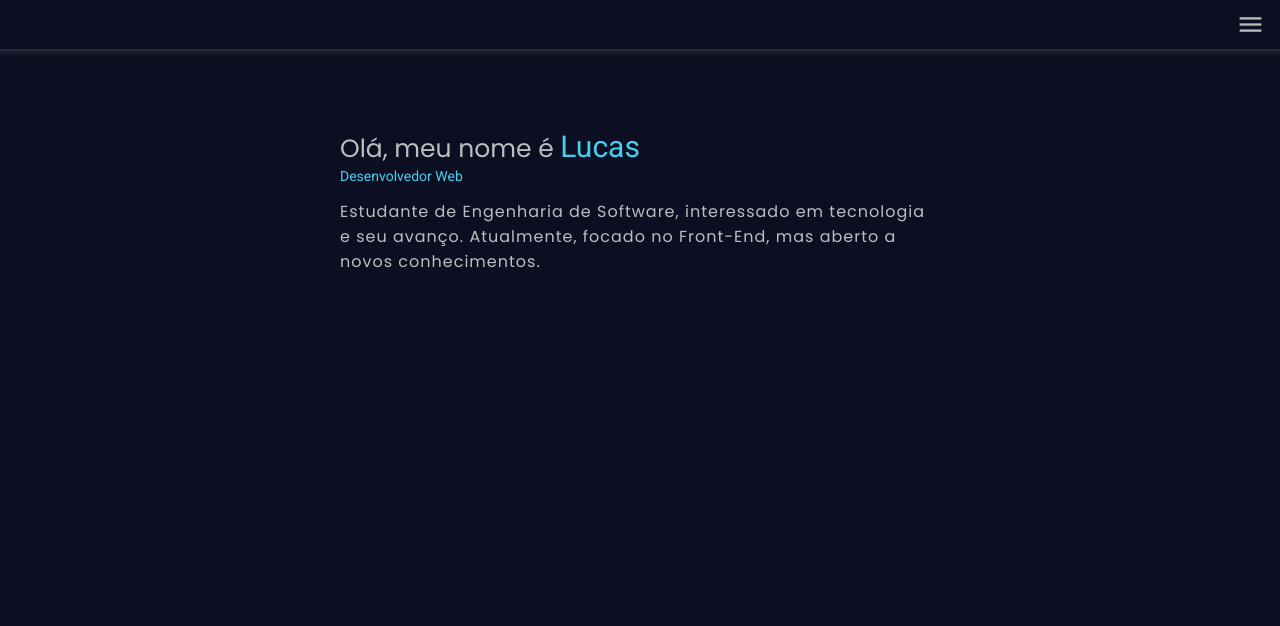
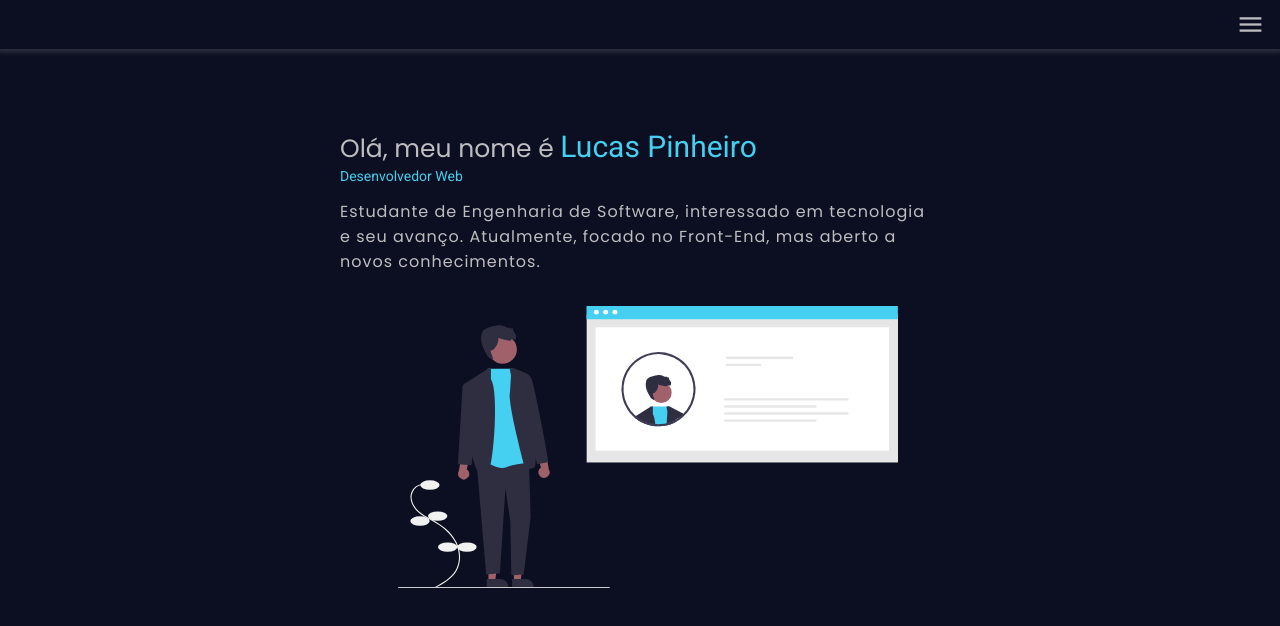
Before and after one commit to lucaspinheiror/portfolio, a plain HTML site: page index.html in a window 1280 px wide. Drawn offline with nearby package versions, Linux system fonts and the light colour scheme.

Commit message:
ajudes habilidades e imagem e início

```diff
--- a/habilidades/habilidades.css
+++ b/habilidades/habilidades.css
@@ -14,8 +14,6 @@
 body {
     background-color: var(--cor-pr);
     font-family: 'Poppins', sans-serif;
-    width: 100vw;
-    height: 100vh;
 }
 
 header {
@@ -96,7 +94,7 @@ header ul li a:hover {
     align-items: center;
     gap: 30px;
 
-    margin-top: 5em;
+    margin-top: 3em;
 }
 
 .habilidades {
@@ -107,6 +105,10 @@ header ul li a:hover {
     padding: 8px;
 
     width: 320px;
+
+    border-left: 1px solid var(--cor-sc);
+    border-bottom: 1px solid var(--cor-sc);
+    box-shadow: -4px 6px 7px 0px #45cff11c;
 }
 
 .habilidades p {
--- a/index.html
+++ b/index.html
@@ -8,6 +8,7 @@
     <link rel="stylesheet" href="style.css">
 </head>
 <body>
+
 
         <header>
             <div id="burguer">
@@ -22,14 +23,18 @@
                 <li><a href="contato/contato.html" target="_self">Contato</a></li>
             </ul>
         </header>
-
         <main>
             <section>
-            <p id="titulo-nome">Olá, meu nome é <span id="decoracao">Lucas</span></p>
+                <p id="titulo-nome">Olá, meu nome é <span id="decoracao">Lucas Pinheiro</span></p>
                 <p id="dev-web">Desenvolvedor Web<p>
                 <p id="info">Estudante de Engenharia de Software, interessado em tecnologia e seu avanço. Atualmente, focado no Front-End, mas aberto a novos conhecimentos.</p>
             </section>
+
+            <div id="container-img">
+                <img src="./img/undraw_profile_re_4a55.svg" alt="Imagem de Perfil" id="img-perfil">
+            </div>
         </main>
+
 
     <!-- <section>
             <h2>Olá, meu nome é <span id="decoracao">Lucas</span><br> desenvolvedor Front-End</h2>
--- a/projetos/projetos.css
+++ b/projetos/projetos.css
@@ -101,6 +101,7 @@ header ul li a:hover {
 
 .container-projetos {
     width: 350px;
+    margin-bottom: 2em;
 }
 
 .titulo-projeto {
--- a/style.css
+++ b/style.css
@@ -18,8 +18,6 @@
 body {
     background-color: var(--cor-pr);
     font-family: 'Poppins', sans-serif;
-    width: 100vw;
-    height: 100vh;
 }
 
 header {
@@ -75,7 +73,7 @@ header ul li a:hover {
 section {
     width: 87%;
     max-width: 600px;
-    margin: 5em auto;
+    margin: 5em auto 0em;
 }
 
 #titulo-nome {
@@ -101,6 +99,17 @@ section {
     color: var(--cor-lt);
 }
 
+#container-img {
+    text-align: center;
+    margin: 2em 0 2em 1em;
+}
+
+#img-perfil {
+    /* width: 310px; */
+    width: 75%;
+    max-width: 500px;
+}
+
 @media screen and (min-width:414px){
 
 }
```
Also changed, not shown: habilidades/habilidades.html (+4 -0 lines), projetos/projetos.html (+4 -4 lines), img/undraw_contact_us_re_4qqt.svg, img/undraw_profile_re_4a55.svg (added). Lines whose indentation alone changed are shown as unchanged.
